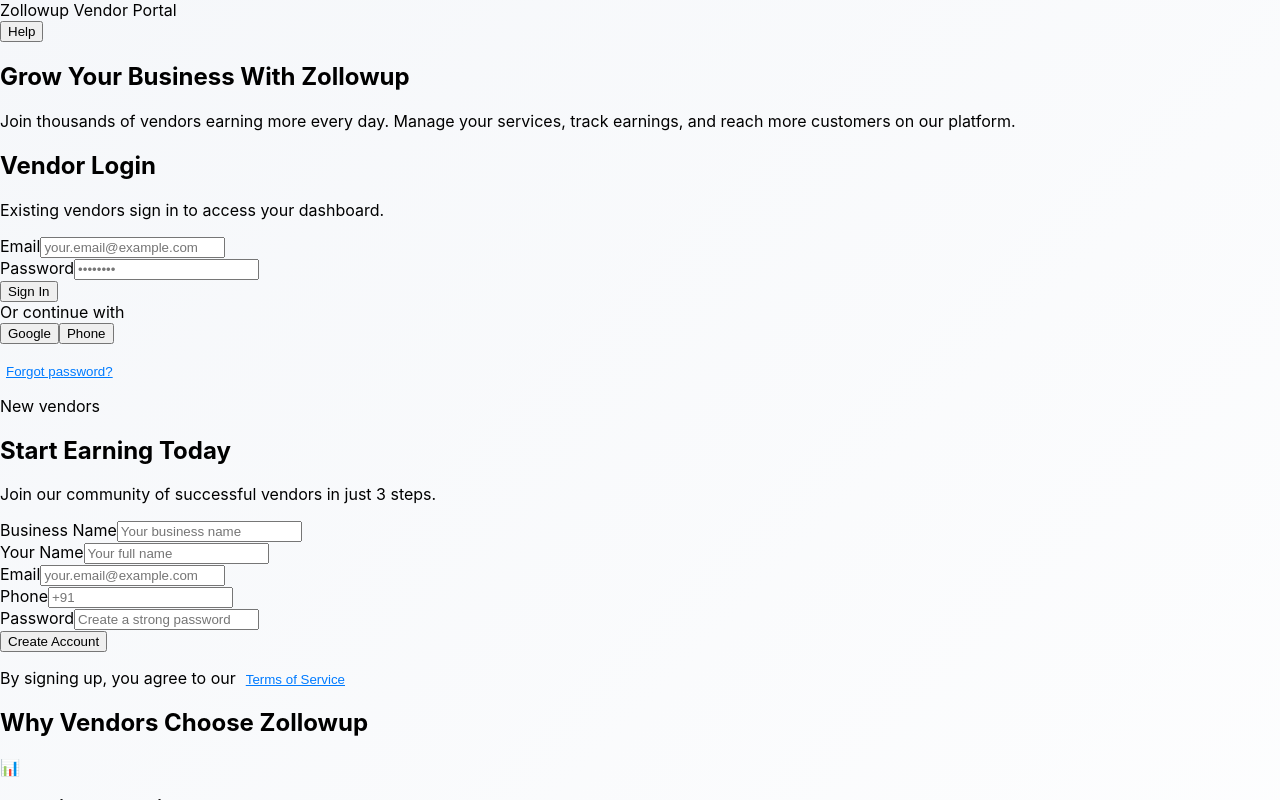
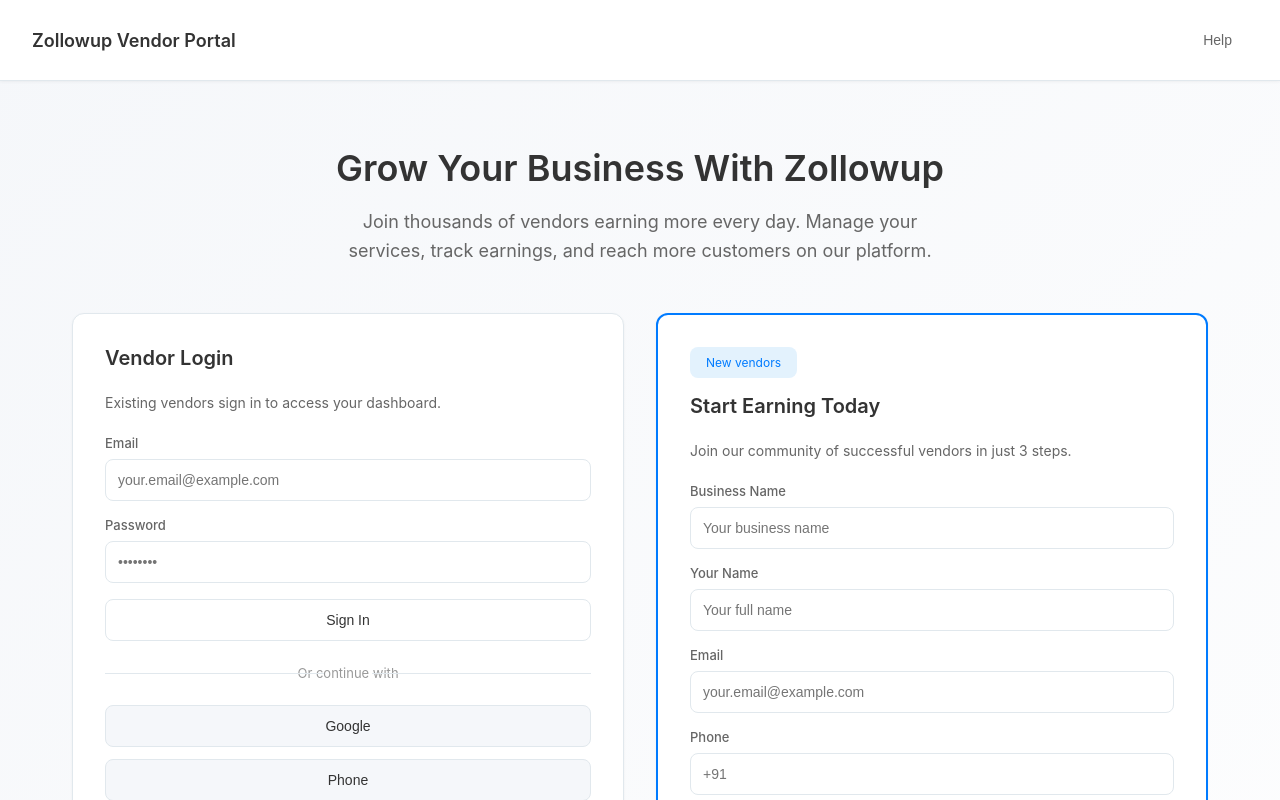
Before and after one commit to Leninjose1002/zollowupvendor-frontend, a React (Create React App) app: page / in a window 1280 px wide. Shown: the top 800 px of the page. Built offline with nearby package versions, Linux system fonts and the light colour scheme.

Commit message:
style(vendor-portal): complete CSS with full verification page styling

```diff
--- a/src/pages/vendorPortal.css
+++ b/src/pages/vendorPortal.css
@@ -1,19 +1,341 @@
-/* =============== VERIFICATION PAGE - MATCHING ZOLLOWUP THEME =============== */
+/* =============== GLOBAL STYLES =============== */
+* {
+  margin: 0;
+  padding: 0;
+  box-sizing: border-box;
+}
 
-/* Container with same styling as landing page */
+.vendor-portal {
+  font-family: -apple-system, BlinkMacSystemFont, "Segoe UI", "Roboto", "Helvetica Neue", sans-serif;
+  background-color: #f8f9fa;
+  color: #333;
+}
+
+/* =============== LANDING PAGE =============== */
 .vendor-portal-container {
   min-height: 100vh;
   background: linear-gradient(135deg, #f5f7fa 0%, #ffffff 100%);
 }
 
-/* =============== VERIFICATION CONTAINER - MAIN =============== */
+.vendor-header {
+  background: #ffffff;
+  border-bottom: 1px solid #e1e8ed;
+  padding: 1.5rem 2rem;
+  display: flex;
+  justify-content: space-between;
+  align-items: center;
+  box-shadow: 0 1px 3px rgba(0, 0, 0, 0.05);
+}
+
+.vendor-logo {
+  font-size: 18px;
+  font-weight: 600;
+  color: #333;
+}
+
+.vendor-nav {
+  display: flex;
+  gap: 1rem;
+}
+
+.nav-btn {
+  background: transparent;
+  border: none;
+  color: #666;
+  font-size: 14px;
+  cursor: pointer;
+  padding: 0.5rem 1rem;
+  border-radius: 8px;
+  transition: all 0.3s ease;
+}
+
+.nav-btn:hover {
+  background: #f0f0f0;
+  color: #333;
+}
+
+/* =============== HERO & AUTH =============== */
+.vendor-hero {
+  padding: 4rem 2rem;
+  max-width: 1200px;
+  margin: 0 auto;
+}
+
+.hero-content {
+  text-align: center;
+  margin-bottom: 3rem;
+}
+
+.hero-content h1 {
+  font-size: 36px;
+  font-weight: 600;
+  color: #333;
+  margin-bottom: 1rem;
+  line-height: 1.3;
+}
+
+.hero-content p {
+  font-size: 18px;
+  color: #666;
+  max-width: 600px;
+  margin: 0 auto;
+  line-height: 1.6;
+}
+
+.auth-container {
+  display: grid;
+  grid-template-columns: 1fr 1fr;
+  gap: 2rem;
+  margin-bottom: 3rem;
+}
+
+@media (max-width: 768px) {
+  .auth-container {
+    grid-template-columns: 1fr;
+  }
+}
+
+/* =============== AUTH CARDS =============== */
+.auth-card {
+  background: #ffffff;
+  border: 1px solid #e1e8ed;
+  border-radius: 12px;
+  padding: 2rem;
+  box-shadow: 0 1px 3px rgba(0, 0, 0, 0.05);
+  transition: all 0.3s ease;
+}
+
+.auth-card:hover {
+  box-shadow: 0 4px 12px rgba(0, 0, 0, 0.08);
+}
+
+.auth-card.featured {
+  border: 2px solid #007bff;
+}
+
+.auth-card h2 {
+  font-size: 20px;
+  font-weight: 600;
+  color: #333;
+  margin: 0 0 1.5rem;
+}
+
+.auth-subtitle {
+  font-size: 14px;
+  color: #666;
+  margin: 0 0 1.5rem;
+}
+
+.badge {
+  display: inline-block;
+  background: #e3f2fd;
+  color: #007bff;
+  font-size: 12px;
+  padding: 0.5rem 1rem;
+  border-radius: 8px;
+  margin-bottom: 1rem;
+}
+
+/* =============== FORM STYLES =============== */
+.form-group {
+  margin-bottom: 1rem;
+}
+
+.form-group label {
+  display: block;
+  font-size: 13px;
+  color: #666;
+  margin-bottom: 0.5rem;
+  font-weight: 500;
+}
+
+.form-group input {
+  width: 100%;
+  padding: 0.75rem;
+  border: 1px solid #e1e8ed;
+  border-radius: 8px;
+  font-size: 14px;
+  transition: all 0.3s ease;
+}
+
+.form-group input:focus {
+  outline: none;
+  border-color: #007bff;
+  box-shadow: 0 0 0 3px rgba(0, 123, 255, 0.1);
+}
+
+/* =============== BUTTONS =============== */
+.btn {
+  padding: 0.75rem 1.5rem;
+  border: 1px solid #e1e8ed;
+  border-radius: 8px;
+  cursor: pointer;
+  font-size: 14px;
+  font-weight: 500;
+  transition: all 0.3s ease;
+  width: 100%;
+  text-align: center;
+}
+
+.btn-primary {
+  background: #ffffff;
+  border: 1px solid #e1e8ed;
+  color: #333;
+}
+
+.btn-primary:hover {
+  background: #f5f7fa;
+  border-color: #d1d8e0;
+}
+
+.btn-success {
+  background: #007bff;
+  border: 1px solid #007bff;
+  color: #ffffff;
+}
+
+.btn-success:hover {
+  background: #0056b3;
+  border-color: #0056b3;
+}
+
+.btn-secondary {
+  background: #f5f7fa;
+  border: 1px solid #e1e8ed;
+  color: #333;
+  margin-bottom: 0.75rem;
+}
+
+.btn-secondary:hover {
+  background: #e8eef5;
+  border-color: #d1d8e0;
+}
+
+.btn:disabled {
+  opacity: 0.6;
+  cursor: not-allowed;
+}
+
+/* =============== DIVIDER =============== */
+.divider {
+  text-align: center;
+  color: #999;
+  font-size: 13px;
+  margin: 1.5rem 0;
+  position: relative;
+}
+
+.divider::before,
+.divider::after {
+  content: "";
+  position: absolute;
+  top: 50%;
+  width: 45%;
+  height: 1px;
+  background: #e1e8ed;
+}
+
+.divider::before {
+  left: 0;
+}
+
+.divider::after {
+  right: 0;
+}
+
+/* =============== MESSAGES =============== */
+.error-message {
+  background: #ffebee;
+  border: 1px solid #ef5350;
+  border-radius: 8px;
+  padding: 1rem;
+  color: #c62828;
+  font-size: 14px;
+  margin-top: 1rem;
+}
+
+.success-message {
+  background: #e8f5e9;
+  border: 1px solid #66bb6a;
+  border-radius: 8px;
+  padding: 1rem;
+  color: #2e7d32;
+  font-size: 14px;
+  margin-top: 1rem;
+}
+
+/* =============== FORM FOOTER =============== */
+.form-footer {
+  font-size: 13px;
+  color: #666;
+  text-align: center;
+  margin-top: 1.5rem;
+}
+
+.form-footer a {
+  color: #007bff;
+  text-decoration: none;
+  font-weight: 500;
+}
+
+.form-footer a:hover {
+  text-decoration: underline;
+}
+
+/* =============== FEATURES SECTION =============== */
+.vendor-features {
+  background: #ffffff;
+  padding: 4rem 2rem;
+  border-top: 1px solid #e1e8ed;
+}
+
+.vendor-features h2 {
+  font-size: 24px;
+  font-weight: 600;
+  color: #333;
+  text-align: center;
+  margin-bottom: 3rem;
+}
+
+.features-grid {
+  display: grid;
+  grid-template-columns: repeat(auto-fit, minmax(280px, 1fr));
+  gap: 2rem;
+  max-width: 1200px;
+  margin: 0 auto;
+}
+
+.feature-card {
+  padding: 1.5rem;
+  text-align: center;
+}
+
+.feature-icon {
+  font-size: 28px;
+  margin-bottom: 1rem;
+}
+
+.feature-card h3 {
+  font-size: 16px;
+  font-weight: 600;
+  color: #333;
+  margin-bottom: 0.75rem;
+}
+
+.feature-card p {
+  font-size: 14px;
+  color: #666;
+  line-height: 1.6;
+}
+
+/* =============== VERIFICATION PAGE =============== */
 .verification-container {
   max-width: 600px;
   margin: 3rem auto;
-  padding: 2.5rem;
   background: #ffffff;
   border: 1px solid #e1e8ed;
   border-radius: 12px;
+  padding: 2.5rem;
   box-shadow: 0 2px 8px rgba(0, 0, 0, 0.08);
   animation: slideInUp 0.4s ease;
 }
@@ -29,22 +351,20 @@
   }
 }
 
-/* =============== VERIFICATION HEADING =============== */
 .verification-container h1 {
   font-size: 28px;
   font-weight: 600;
   color: #333;
+  margin-bottom: 1rem;
   text-align: center;
-  margin-bottom: 0.75rem;
   line-height: 1.3;
 }
 
-/* =============== VERIFICATION SUBTITLE =============== */
 .verification-container > p {
   font-size: 14px;
   color: #666;
   text-align: center;
-  margin-bottom: 2rem;
+  margin-bottom: 1.5rem;
   line-height: 1.6;
 }
 
@@ -53,7 +373,11 @@
   font-weight: 600;
 }
 
-/* =============== VERIFICATION OPTIONS GRID =============== */
+.verification-container form {
+  margin-top: 2rem;
+}
+
+/* =============== VERIFICATION OPTIONS =============== */
 .verification-options {
   display: grid;
   grid-template-columns: 1fr 1fr;
@@ -68,7 +392,6 @@
   }
 }
 
-/* =============== VERIFICATION OPTION CARD =============== */
 .verification-option-card {
   padding: 1.75rem;
   border: 2px solid #e1e8ed;
@@ -118,12 +441,7 @@
   line-height: 1.5;
 }
 
-/* =============== VERIFICATION FORM =============== */
-.verification-container form {
-  margin-top: 2rem;
-}
-
-/* =============== FORM GROUP STYLING =============== */
+/* =============== VERIFICATION FORM GROUP =============== */
 .verification-container .form-group {
   margin-bottom: 1.5rem;
 }
@@ -154,7 +472,7 @@
   box-shadow: 0 0 0 3px rgba(0, 123, 255, 0.1);
 }
 
-/* =============== OTP INPUT SPECIAL STYLING =============== */
+/* OTP Input special styling */
 .verification-container input[type="text"][placeholder*="OTP"],
 .verification-container input[type="text"][placeholder*="6-digit"] {
   font-size: 18px;
@@ -164,20 +482,10 @@
   font-family: monospace;
 }
 
-/* =============== BUTTON STYLING =============== */
-.verification-container .btn {
-  padding: 0.85rem 1.5rem;
-  border: none;
-  border-radius: 8px;
-  font-size: 14px;
-  font-weight: 600;
-  cursor: pointer;
-  transition: all 0.3s ease;
-  width: 100%;
-}
-
+/* =============== VERIFICATION BUTTON =============== */
 .verification-container .btn-success {
   background: linear-gradient(135deg, #007bff 0%, #0056b3 100%);
+  border: none;
   color: #ffffff;
   box-shadow: 0 2px 8px rgba(0, 123, 255, 0.2);
 }
@@ -192,12 +500,7 @@
   transform: translateY(0);
 }
 
-.verification-container .btn:disabled {
-  opacity: 0.6;
-  cursor: not-allowed;
-}
-
-/* =============== SUCCESS & ERROR MESSAGES =============== */
+/* =============== VERIFICATION MESSAGES =============== */
 .verification-container .success-message {
   background: #e8f5e9;
   border: 1px solid #81c784;
@@ -233,7 +536,7 @@
   }
 }
 
-/* =============== FORM FOOTER - LINKS =============== */
+/* =============== VERIFICATION FOOTER =============== */
 .verification-container .form-footer {
   text-align: center;
   margin-top: 1.5rem;
@@ -266,7 +569,7 @@
   text-decoration: none;
 }
 
-/* =============== SPINNER LOADING =============== */
+/* =============== SPINNER =============== */
 .spinner {
   border: 4px solid #f3f3f3;
   border-top: 4px solid #007bff;
@@ -282,8 +585,135 @@
   100% { transform: rotate(360deg); }
 }
 
-/* =============== RESPONSIVE DESIGN =============== */
+/* =============== DASHBOARD =============== */
+.vendor-dashboard {
+  min-height: 100vh;
+  background: #f8f9fa;
+}
+
+.dashboard-header {
+  background: #ffffff;
+  border-bottom: 1px solid #e1e8ed;
+  padding: 1.5rem 2rem;
+  display: flex;
+  justify-content: space-between;
+  align-items: center;
+  box-shadow: 0 1px 3px rgba(0, 0, 0, 0.05);
+}
+
+.dashboard-logo {
+  font-size: 18px;
+  font-weight: 600;
+  color: #333;
+}
+
+.vendor-profile {
+  display: flex;
+  align-items: center;
+  gap: 1rem;
+  font-size: 14px;
+  color: #666;
+}
+
+.vendor-profile .btn {
+  width: auto;
+  padding: 0.5rem 1rem;
+}
+
+.dashboard-content {
+  max-width: 1200px;
+  margin: 2rem auto;
+  padding: 0 2rem;
+}
+
+.dashboard-stats h2,
+.dashboard-payments h2 {
+  font-size: 20px;
+  font-weight: 600;
+  color: #333;
+  margin-bottom: 1.5rem;
+}
+
+.stats-grid {
+  display: grid;
+  grid-template-columns: repeat(auto-fit, minmax(200px, 1fr));
+  gap: 1.5rem;
+  margin-bottom: 2rem;
+}
+
+.stat-card {
+  background: #ffffff;
+  border: 1px solid #e1e8ed;
+  border-radius: 12px;
+  padding: 1.5rem;
+  box-shadow: 0 1px 3px rgba(0, 0, 0, 0.05);
+}
+
+.stat-label {
+  font-size: 13px;
+  color: #666;
+  font-weight: 500;
+  margin-bottom: 0.5rem;
+}
+
+.stat-value {
+  font-size: 24px;
+  font-weight: 600;
+  color: #333;
+}
+
+.payment-methods {
+  display: grid;
+  grid-template-columns: repeat(auto-fit, minmax(250px, 1fr));
+  gap: 1.5rem;
+}
+
+.payment-method {
+  background: #ffffff;
+  border: 1px solid #e1e8ed;
+  border-radius: 12px;
+  padding: 1.5rem;
+  box-shadow: 0 1px 3px rgba(0, 0, 0, 0.05);
+}
+
+.payment-method h3 {
+  font-size: 16px;
+  font-weight: 600;
+  color: #333;
+  margin-bottom: 1rem;
+}
+
+.payment-method p {
+  font-size: 14px;
+  color: #666;
+  margin-bottom: 1rem;
+}
+
+.payment-method .btn {
+  padding: 0.5rem 1rem;
+  font-size: 13px;
+}
+
+/* =============== RESPONSIVE =============== */
 @media (max-width: 768px) {
+  .vendor-header,
+  .dashboard-header {
+    flex-direction: column;
+    gap: 1rem;
+  }
+
+  .vendor-hero {
+    padding: 2rem 1rem;
+  }
+
+  .hero-content h1 {
+    font-size: 28px;
+  }
+
+  .auth-card {
+    padding: 1.5rem;
+  }
+
   .verification-container {
     margin: 2rem 1rem;
     padding: 1.75rem;
@@ -292,11 +722,6 @@
   .verification-container h1 {
     font-size: 24px;
     margin-bottom: 0.5rem;
-  }
-
-  .verification-container > p {
-    font-size: 13px;
-    margin-bottom: 1.5rem;
   }
 
   .verification-option-card {
@@ -308,48 +733,12 @@
     font-size: 32px;
   }
 
-  .verification-option-card h3 {
-    font-size: 15px;
+  .dashboard-content {
+    padding: 0 1rem;
   }
 
-  .verification-option-card p {
-    font-size: 12px;
-  }
-
-  .verification-container .form-group {
-    margin-bottom: 1.25rem;
-  }
-
-  .verification-container .form-group input {
-    padding: 0.75rem;
-    font-size: 13px;
-  }
-
-  .verification-container input[type="text"][placeholder*="OTP"],
-  .verification-container input[type="text"][placeholder*="6-digit"] {
-    font-size: 16px;
-    letter-spacing: 4px;
-  }
-
-  .verification-container .btn {
-    padding: 0.75rem;
-    font-size: 13px;
-  }
-
-  .verification-container .success-message,
-  .verification-container .error-message {
-    padding: 0.85rem;
-    font-size: 13px;
-  }
-
-  .verification-container .form-footer {
-    font-size: 12px;
+  .stats-grid,
+  .payment-methods {
+    grid-template-columns: 1fr;
   }
 }
-
-/* =============== TABLET SCREENS =============== */
-@media (max-width: 1024px) {
-  .verification-container {
-    max-width: 550px;
-  }
-}
```
